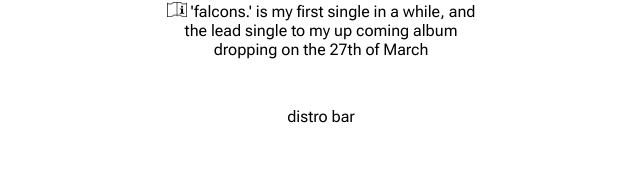
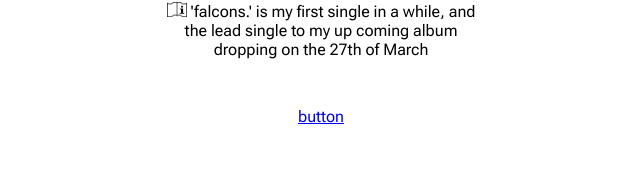
Before and after one commit to Louis-Matsika/fate, a Next.js app: page / in a window 1280 px wide. Shown: the part 497-689 px from the top of the page, without its empty margins (319-959 px from the left). Built offline with nearby package versions, Linux system fonts and the light colour scheme; a web font is replaced by a local one.

Commit message:
add a button

```diff
--- a/src/components/DistroBar/index.tsx
+++ b/src/components/DistroBar/index.tsx
@@ -1,11 +1,19 @@
 import styles from "./styles.module.scss";
 
+const MusicButton = () => {
+  return (
+    <a href="https://example.com" target="_blank" rel="noopener noreferrer">
+      button
+    </a>
+  );
+};
+
 const DistroBar = () => {
-    return (
-        <div className={styles.distroBar}>
-            distro bar
-        </div>
-    );
+  return (
+    <div className={styles.distroBar}>
+      <MusicButton />
+    </div>
+  );
 };
 
 export default DistroBar;
--- a/src/components/Footer/Footer.tsx
+++ b/src/components/Footer/Footer.tsx
@@ -3,7 +3,7 @@
 const Footer = () => {
     return (
         <footer className={styles.footer}>
-            <a className={styles.link} href="https://github.com/Louis-Matsika/fate" target="_blank">
+            <a className={styles.link} href="https://github.com/Louis-Matsika/fate" target="_blank" rel="noopener noreferrer">
                 SAI's fate. repo
             </a>
         </footer>
```
